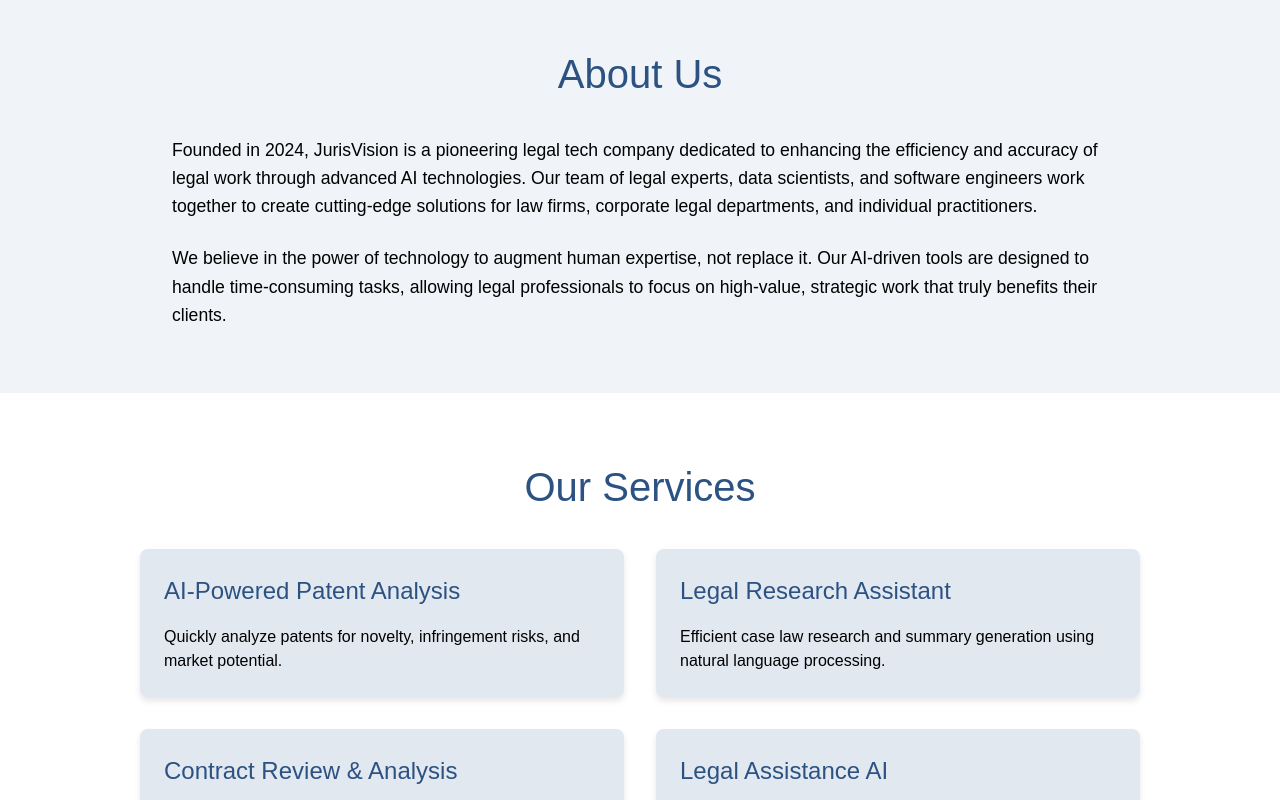
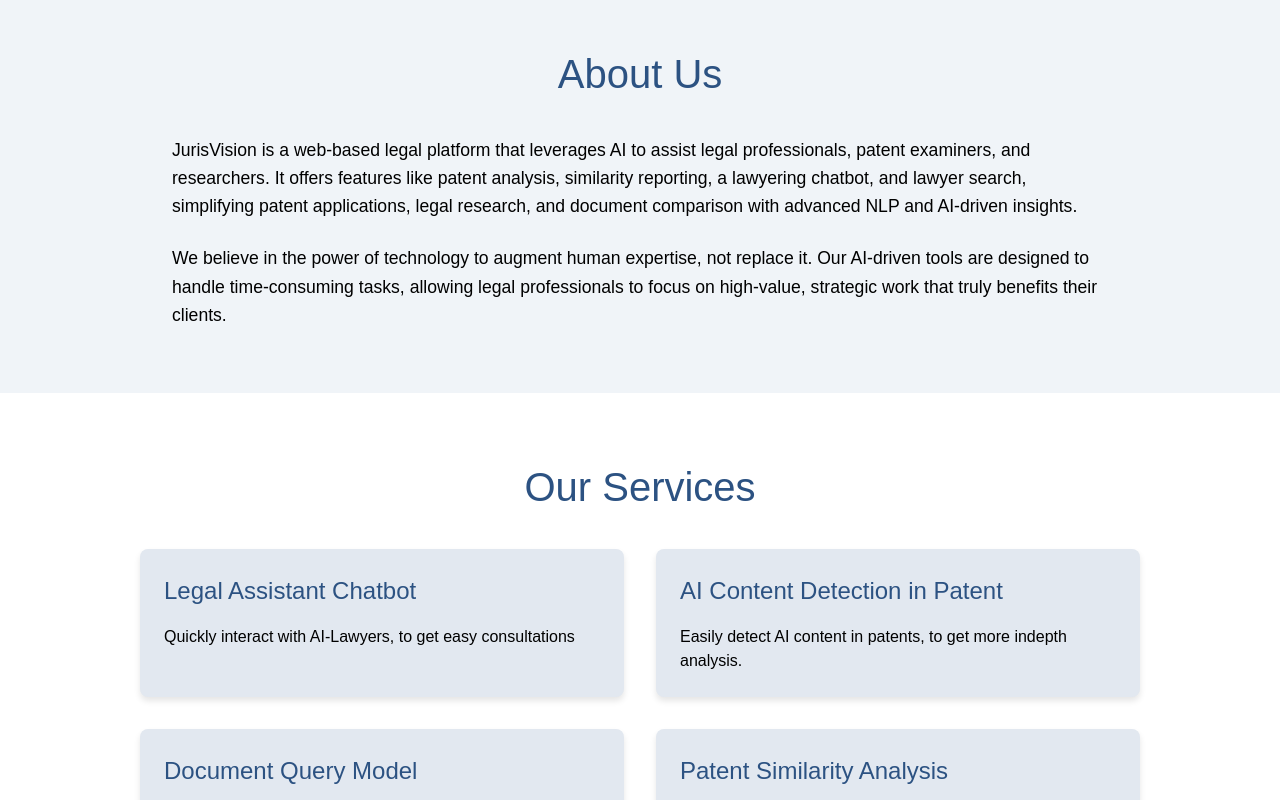
Before and after one commit to Saminathan-77/JurisVision, a React (Vite) app in the folder client/: page / in a window 1280 px wide. Shown: the part 820-1620 px from the top of the page. Built offline with nearby package versions, Linux system fonts and the light colour scheme; no server answers; the HTML template or start-up script is replaced by a standard one.

Commit message:
changed about us page

```diff
--- a/client/index.html
+++ b/client/index.html
@@ -3,7 +3,7 @@
   <head>
     <meta charset="UTF-8" />
     <meta name="viewport" content="width=device-width, initial-scale=1.0" />
-    <title>Juris Vision</title>
+    <title>JurisVision</title>
   </head>
   <body>
     <div id="root"></div>
--- a/client/src/Pages/AboutUs.jsx
+++ b/client/src/Pages/AboutUs.jsx
@@ -137,12 +137,9 @@
               marginBottom: "1.5rem",
             }}
           >
-            Founded in 2024, JurisVision is a pioneering legal tech company
-            dedicated to enhancing the efficiency and accuracy of legal work
-            through advanced AI technologies. Our team of legal experts, data
-            scientists, and software engineers work together to create
-            cutting-edge solutions for law firms, corporate legal departments,
-            and individual practitioners.
+            JurisVision is a web-based legal platform that leverages AI to assist legal professionals, patent examiners, and researchers.
+            It offers features like patent analysis, similarity reporting, a lawyering chatbot, and lawyer search, simplifying patent applications,
+            legal research, and document comparison with advanced NLP and AI-driven insights.
           </p>
           <p style={{ fontSize: "1.1rem", lineHeight: "1.6" }}>
             We believe in the power of technology to augment human expertise,
@@ -181,24 +178,24 @@
             >
               {[
                 {
-                  title: "AI-Powered Patent Analysis",
+                  title: "Legal Assistant Chatbot",
                   description:
-                    "Quickly analyze patents for novelty, infringement risks, and market potential.",
+                    "Quickly interact with AI-Lawyers, to get easy consultations",
                 },
                 {
-                  title: "Legal Research Assistant",
+                  title: "AI Content Detection in Patent",
                   description:
-                    "Efficient case law research and summary generation using natural language processing.",
+                    "Easily detect AI content in patents, to get more indepth analysis.",
                 },
                 {
-                  title: "Contract Review & Analysis",
+                  title: "Document Query Model",
                   description:
-                    "Automated contract review to identify risks, obligations, and opportunities.",
+                    "Interact with Patents by querying it. Visualize your responses using flowcharts and tables",
                 },
                 {
-                  title: "Legal Assistance AI",
+                  title: "Patent Similarity Analysis",
                   description:
-                    "Legal Assistance AI An AI-driven tool that answers legal questions, interprets laws, and provides insights based on case law and regulations.",
+                    "Compare two patents, to see how similar they are. Identify related patents",
                 },
               ].map((service, index) => (
                 <div
```
